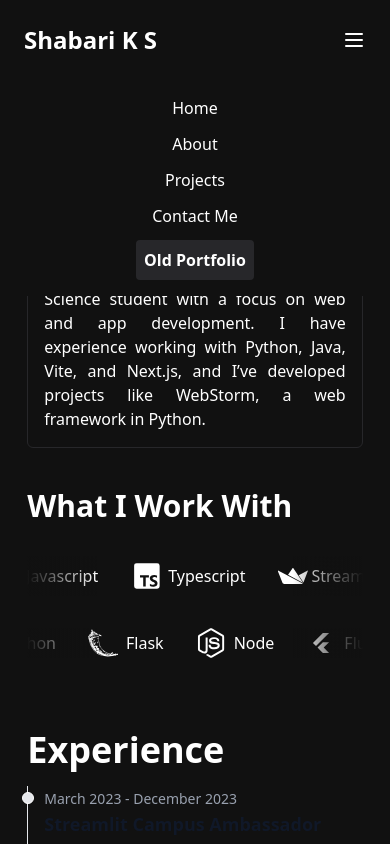
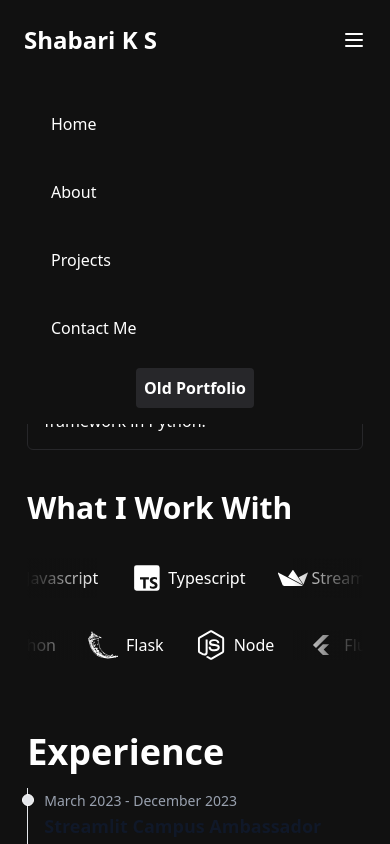
Before and after one commit to Shabari-K-S/Portfolio, a React (Vite) app: page / in a window 390 px wide. Both pictures are taken after a click on the button 354 px from the left and 40 px from the top of the page. Shown: the top 844 px of the page. Built offline with nearby package versions, Linux system fonts and the light colour scheme.

Commit message:
Navbar responsive fix

```diff
--- a/src/Component/pages/Home.tsx
+++ b/src/Component/pages/Home.tsx
@@ -9,7 +9,7 @@ const Home = () => {
   return (
     <div>
       <Navbar />
-      <div className="flex flex-col justify-center md:px-[20%] space-y-10 px-[7%]">
+      <div className="flex flex-col justify-center lg:px-[20%] space-y-10 px-[7%]">
         <Hero />
         <Skills />
         <Experience />
--- a/src/Component/ui/Hero.tsx
+++ b/src/Component/ui/Hero.tsx
@@ -8,8 +8,15 @@ const Hero = () => {
   return (
     <>
         <div className="border border-[#27272a] text-white p-4 rounded-md mt-16">
-            <div className="flex justify-between gap-1">
-                <h1 className="text-4xl font-bold">Shabari K S</h1>
+            <div className="flex flex-col sm:flex-row justify-between gap-1">
+                <div>
+                    <h1 className="text-4xl font-bold">Shabari K S</h1>
+
+                    <div className="flex flex-row items-center gap-0.5 text-[#9ca3af]">
+                        <RxSewingPin className="w-[22px] h-[22px]" />
+                        Salem, Tamil Nadu, India
+                    </div>
+                </div>
                 <div className="gap-5 flex flex-row items-center">
                     <a
                         className="border-2 border-[#27272a] p-1.5 rounded-md cursor-pointer hover:shadow-amber-50 hover:shadow-2xl"
@@ -37,10 +44,6 @@ const Hero = () => {
                     </a>
                 </div>
             </div>
-            <div className="flex flex-row items-center gap-0.5 text-[#9ca3af]">
-                <RxSewingPin className="w-[22px] h-[22px]" />
-                Salem, Tamil Nadu, India
-            </div>
             <div className="mt-2 text-justify">
             I'm a final year B.Tech Computer Science student with a focus on web and app development. I have experience working with Python, Java, Vite, and Next.js, and I’ve developed projects like WebStorm, a web framework in Python.
 
--- a/src/Component/ui/Navbar.tsx
+++ b/src/Component/ui/Navbar.tsx
@@ -31,10 +31,10 @@ const Navbar = () => {
 
       {isOpen && (
         <div className="md:hidden flex flex-col items-center gap-3 bg-[#111111] py-4">
-          <a href="/" className="hover:text-gray-400">Home</a>
-          <a href="/about" className="hover:text-gray-400">About</a>
-          <a href="/projects" className="hover:text-gray-400">Projects</a>
-          <a href="/contact" className="hover:text-gray-400">Contact Me</a>
+          <a href="/" className="hover:text-gray-400 py-4 px-3 focus:border-b focus:border-[#e3e3e3] w-[80%] h-auto">Home</a>
+          <a href="/about" className="hover:text-gray-400 py-4 px-3 focus:border-b focus:border-[#e3e3e3] w-[80%] h-auto">About</a>
+          <a href="/projects" className="hover:text-gray-400 py-4 px-3 focus:border-b focus:border-[#e3e3e3] w-[80%] h-auto">Projects</a>
+          <a href="/contact" className="hover:text-gray-400 py-4 px-3 focus:border-b focus:border-[#e3e3e3] w-[80%] h-auto">Contact Me</a>
           <a
             className="p-2 rounded cursor-pointer bg-[#27272a] hover:bg-[#ededed] hover:text-zinc-800 transition ease-in-out duration-300 font-semibold"
             href="https://shabari-portfolio.onrender.com/"
```
